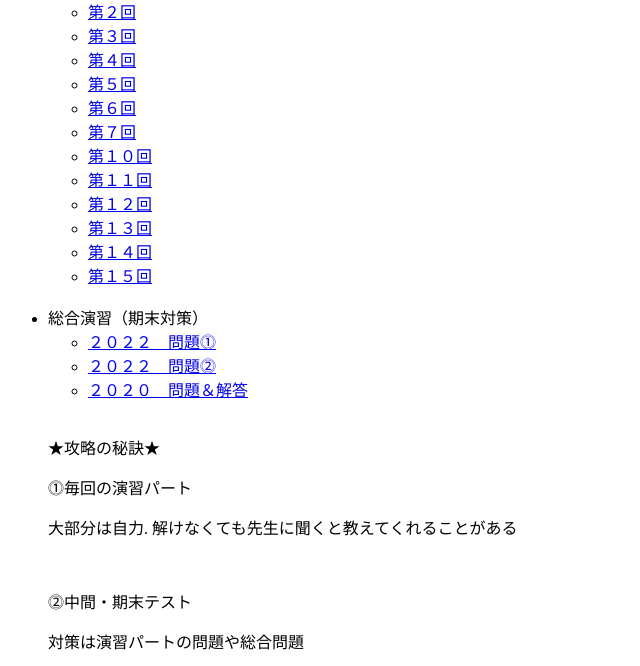
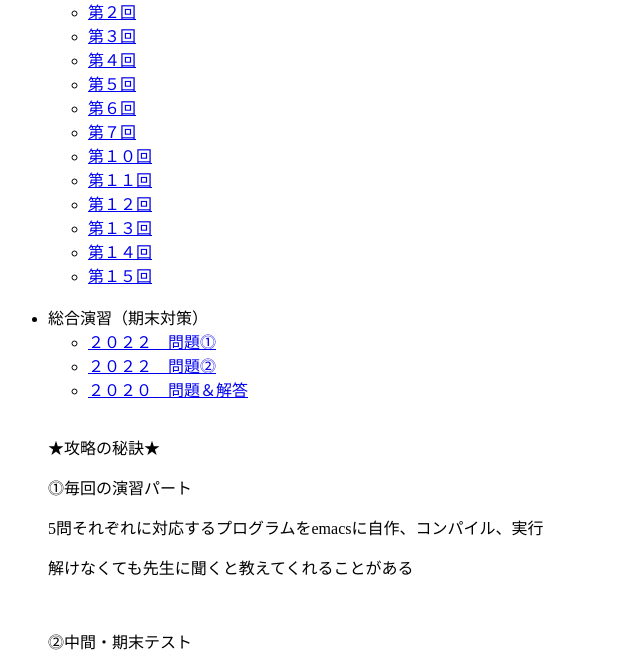
Before and after one commit to jackdawson0410/sample21, a plain HTML site: page index.html in a window 1280 px wide. Shown: the part 124-790 px from the top of the page, without its empty margins (0-640 px from the left). Drawn offline with Linux system fonts and the light colour scheme.

Commit message:
Update index.html

```diff
--- a/index.html
+++ b/index.html
@@ -33,7 +33,8 @@
 		<br>
 		<p>★攻略の秘訣★</p>
 		<p>⓵毎回の演習パート</p>
-		<p>大部分は自力. 解けなくても先生に聞くと教えてくれることがある </p>
+		<p>5問それぞれに対応するプログラムをemacsに自作、コンパイル、実行</p>
+		<p>解けなくても先生に聞くと教えてくれることがある </p>
 		<br>
 		<p>⓶中間・期末テスト</p>
 		<p>対策は演習パートの問題や総合問題 </p>
```
